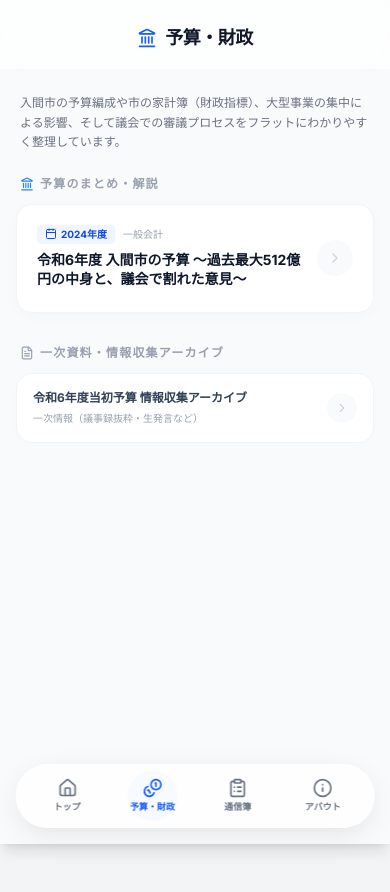
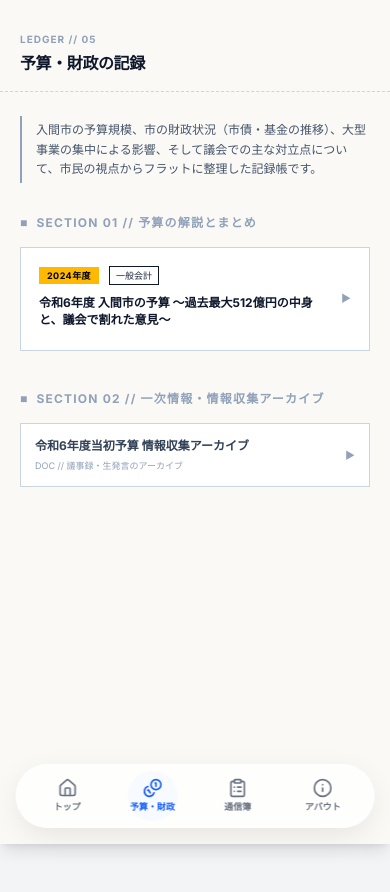
Before and after one commit to iruma-voice/open-iruma-app, a Next.js app: page /budget in a window 390 px wide. Shown: the top 892 px of the page. Built offline with nearby package versions, Linux system fonts and the light colour scheme.

Commit message:
style(mobile): redesign budget pages with Civic Ledger (stationery & ledger theme)

```diff
--- a/src/app/budget/[id]/page.tsx
+++ b/src/app/budget/[id]/page.tsx
@@ -1,7 +1,6 @@
 import fs from 'fs';
 import path from 'path';
 import Link from 'next/link';
-import { ChevronLeft } from 'lucide-react';
 import { notFound } from 'next/navigation';
 import AnchorNav from '../../../components/AnchorNav';
 import MarkdownRenderer from '../../../components/MarkdownRenderer';
@@ -32,18 +31,18 @@ export default async function BudgetDetailPage({ params }: { params: Promise<{ i
   }
 
   return (
-    <main className="min-h-screen bg-white pb-[160px]">
-      {/* Header */}
-      <div className="sticky top-0 z-50 bg-white/80 backdrop-blur-xl border-b border-slate-100/50 h-[60px] flex items-center shadow-[0_2px_10px_-3px_rgba(0,0,0,0.02)]">
-        <div className="flex items-center p-2 w-full">
-          <Link href="/budget" className="mr-2 flex items-center justify-center min-w-[44px] min-h-[44px] p-2 rounded-full hover:bg-gray-100 transition-transform active:scale-[0.92]">
-            <ChevronLeft className="w-6 h-6 text-gray-700" />
+    <main className="min-h-screen bg-[#FAF9F5] pb-[160px] font-sans text-slate-900">
+      {/* 帳簿ヘッダー（ミシン目の区切り） */}
+      <div className="sticky top-0 z-50 bg-[#FAF9F5]/90 backdrop-blur-md border-b border-dashed border-slate-300 h-[64px] flex items-center">
+        <div className="flex items-center px-4 w-full justify-between">
+          <Link href="/budget" className="mr-3 flex items-center justify-center w-9 h-9 border border-slate-300 rounded-none bg-white hover:bg-slate-50 transition-all duration-150 active:scale-[0.96]">
+            <span className="text-xs font-mono font-bold text-slate-800">◀</span>
           </Link>
-          <div className="flex-1 min-w-0 pr-4">
-            <div className="text-xs font-medium text-blue-600 mb-0.5 truncate">
-              予算・財政
+          <div className="flex-1 min-w-0 pr-2">
+            <div className="text-[9px] font-mono font-bold text-blue-700 tracking-wider mb-0.5 uppercase">
+              Ledger // Record
             </div>
-            <h1 className="text-sm font-bold text-gray-900 truncate">{budget.title}</h1>
+            <h1 className="text-xs font-bold text-slate-900 truncate">{budget.title}</h1>
           </div>
         </div>
       </div>
@@ -51,9 +50,11 @@ export default async function BudgetDetailPage({ params }: { params: Promise<{ i
       {/* Anchor Navigation */}
       <AnchorNav />
 
-      {/* Content Area */}
-      <div className="p-5 prose prose-slate prose-blockquote:not-italic prose-blockquote:font-normal max-w-none text-gray-800 text-base leading-relaxed space-y-6 break-words">
-        <MarkdownRenderer content={budget.content || "データがありません。"} />
+      {/* コンテンツエリア（ルーズリーフ・ノートの1ページを表現した白いフラットな紙） */}
+      <div className="px-4 mt-6">
+        <div className="bg-white border border-slate-300 rounded-none p-5 md:p-8 space-y-6 break-words">
+          <MarkdownRenderer content={budget.content || "データがありません。"} />
+        </div>
       </div>
     </main>
   );
--- a/src/app/budget/page.tsx
+++ b/src/app/budget/page.tsx
@@ -1,7 +1,6 @@
 import fs from 'fs';
 import path from 'path';
 import Link from 'next/link';
-import { ChevronRight, Landmark, FileText, Calendar } from 'lucide-react';
 
 export default function BudgetPage() {
   const dataPath = path.join(process.cwd(), 'src/data/budget_data.json');
@@ -22,87 +21,92 @@ export default function BudgetPage() {
   );
 
   return (
-    <main className="min-h-screen bg-gray-50 pb-[160px]">
-      {/* ヒーローヘッダー */}
-      <section className="pt-6 pb-4 px-5 sticky top-0 z-40 bg-white/70 backdrop-blur-xl border-b border-white/40 flex items-center justify-center shadow-[0_2px_10px_-3px_rgba(0,0,0,0.02)]">
-        <h1 className="text-lg font-extrabold tracking-tight text-gray-900 flex items-center gap-2">
-          <Landmark className="w-5 h-5 text-blue-600" />
-          予算・財政
+    <main className="min-h-screen bg-[#FAF9F5] pb-[160px] font-sans text-slate-900">
+      {/* 帳簿ヘッダー（ミシン目の区切り） */}
+      <section className="pt-8 pb-4 px-5 sticky top-0 z-40 bg-[#FAF9F5]/90 backdrop-blur-md border-b border-dashed border-slate-300 flex flex-col items-start">
+        <div className="flex items-center gap-2">
+          <span className="text-[10px] font-mono tracking-widest text-slate-400 uppercase font-bold">Ledger // 05</span>
+        </div>
+        <h1 className="text-base font-extrabold tracking-tight text-slate-900 mt-1">
+          予算・財政の記録
         </h1>
       </section>
 
-      {/* 説明文 */}
-      <div className="px-5 mt-6 mb-4">
-        <p className="text-xs text-gray-500 leading-relaxed">
-          入間市の予算編成や市の家計簿（財政指標）、大型事業の集中による影響、そして議会での審議プロセスをフラットにわかりやすく整理しています。
-        </p>
+      {/* 説明文（ファイリングされた帳簿のメタファー） */}
+      <div className="px-5 mt-6 mb-6">
+        <div className="border-l-2 border-slate-400 pl-3.5 py-1">
+          <p className="text-xs text-slate-600 leading-relaxed">
+            入間市の予算規模、市の財政状況（市債・基金の推移）、大型事業の集中による影響、そして議会での主な対立点について、市民の視点からフラットに整理した記録帳です。
+          </p>
+        </div>
       </div>
 
-      {/* 予算のまとめセクション */}
-      <div className="px-4 mt-6">
-        <h2 className="text-xs font-bold text-gray-400 uppercase tracking-widest mb-3 px-1 flex items-center gap-1.5">
-          <Landmark className="w-3.5 h-3.5 text-blue-500" />
-          予算のまとめ・解説
+      {/* 予算のまとめ（インデックスカード・スタイル） */}
+      <div className="px-5 mt-8">
+        <h2 className="text-xs font-mono font-bold text-slate-400 uppercase tracking-widest mb-4 flex items-center gap-2">
+          <span>■</span> SECTION 01 // 予算の解説とまとめ
         </h2>
         {summaryBudgets.length > 0 ? (
           <div className="flex flex-col gap-3">
             {summaryBudgets.map((item: any) => (
               <Link key={item.id} href={`/budget/${item.id}`} className="block group outline-none">
-                <article className="bg-white rounded-2xl p-5 border border-slate-100 shadow-[0_4px_20px_-4px_rgba(0,0,0,0.03)] hover:shadow-[0_8px_30px_-4px_rgba(0,0,0,0.08)] transition-all duration-300 active:scale-[0.98] flex items-center justify-between">
+                <article className="border border-slate-300 rounded-none p-4.5 bg-white hover:bg-slate-50 transition-colors duration-200 flex items-center justify-between">
                   <div className="flex-1 pr-4 min-w-0">
-                    <div className="flex items-center gap-2 mb-1.5">
-                      <span className="inline-flex items-center gap-1 px-2 py-0.5 bg-blue-50 text-blue-700 text-[10px] font-bold rounded">
-                        <Calendar className="w-3 h-3"/> 2024年度
+                    {/* スタンプ・捺印風のバッジ */}
+                    <div className="flex items-center gap-2.5 mb-2.5">
+                      <span className="bg-amber-400 text-black font-mono font-bold text-[9px] px-2 py-0.5 rounded-none tracking-wider">
+                        2024年度
                       </span>
-                      <span className="text-[10px] text-gray-400 font-medium">一般会計</span>
+                      <span className="border border-slate-900 font-mono text-[9px] px-1.5 py-0.5 text-slate-800">
+                        一般会計
+                      </span>
                     </div>
-                    <h3 className="text-sm font-bold text-slate-900 mb-1 leading-snug group-hover:text-blue-600 transition-colors">
+                    <h3 className="text-xs font-bold text-slate-900 mb-1 leading-snug group-hover:text-blue-600 transition-colors">
                       {item.title}
                     </h3>
                   </div>
-                  <div className="flex-shrink-0 text-slate-300 group-hover:text-blue-500 transition-colors bg-slate-50 p-2.5 rounded-full">
-                    <ChevronRight className="w-4 h-4" />
+                  <div className="flex-shrink-0 text-slate-400 font-mono text-[10px] ml-2 group-hover:text-blue-600 transition-colors">
+                    ▶
                   </div>
                 </article>
               </Link>
             ))}
           </div>
         ) : (
-          <div className="py-12 text-center bg-white rounded-2xl border border-gray-100 border-dashed">
-            <p className="text-gray-400 font-medium text-xs">データがありません。同期スクリプトを実行してください。</p>
+          <div className="py-12 text-center bg-white border border-dashed border-slate-300 rounded-none">
+            <p className="text-slate-400 font-mono text-xs">NO DATA RECORDED</p>
           </div>
         )}
       </div>
 
-      {/* 資料アーカイブセクション */}
-      <div className="px-4 mt-8">
-        <h2 className="text-xs font-bold text-gray-400 uppercase tracking-widest mb-3 px-1 flex items-center gap-1.5">
-          <FileText className="w-3.5 h-3.5 text-gray-400" />
-          一次資料・情報収集アーカイブ
+      {/* 資料アーカイブ（帳簿の1行スタイル） */}
+      <div className="px-5 mt-10">
+        <h2 className="text-xs font-mono font-bold text-slate-400 uppercase tracking-widest mb-4 flex items-center gap-2">
+          <span>■</span> SECTION 02 // 一次情報・情報収集アーカイブ
         </h2>
         {archiveBudgets.length > 0 ? (
-          <div className="flex flex-col gap-3">
+          <div className="flex flex-col border-t border-slate-300">
             {archiveBudgets.map((item: any) => (
               <Link key={item.id} href={`/budget/${item.id}`} className="block group outline-none">
-                <article className="bg-white rounded-2xl p-4 border border-slate-100 shadow-[0_2px_12px_-3px_rgba(0,0,0,0.02)] hover:shadow-[0_6px_24px_-4px_rgba(0,0,0,0.06)] transition-all duration-300 active:scale-[0.98] flex items-center justify-between">
+                <article className="border-b border-l border-r border-slate-300 rounded-none p-3.5 bg-white hover:bg-slate-50 transition-colors duration-200 flex items-center justify-between">
                   <div className="flex-1 pr-4 min-w-0">
                     <h3 className="text-xs font-bold text-slate-700 leading-snug group-hover:text-blue-600 transition-colors truncate">
                       {item.title}
                     </h3>
-                    <p className="text-[10px] text-gray-400 mt-1 flex items-center gap-1">
-                      <span>一次情報（議事録抜粋・生発言など）</span>
-                    </p>
+                    <div className="text-[9px] font-mono text-slate-400 mt-1 flex items-center gap-1">
+                      <span>DOC // 議事録・生発言のアーカイブ</span>
+                    </div>
                   </div>
-                  <div className="flex-shrink-0 text-slate-300 group-hover:text-blue-500 transition-colors bg-slate-50 p-2 rounded-full">
-                    <ChevronRight className="w-3.5 h-3.5" />
+                  <div className="flex-shrink-0 text-slate-400 font-mono text-[10px] ml-2 group-hover:text-blue-600 transition-colors">
+                    ▶
                   </div>
                 </article>
               </Link>
             ))}
           </div>
         ) : (
-          <div className="py-8 text-center bg-white rounded-2xl border border-gray-100 border-dashed">
-            <p className="text-gray-400 font-medium text-xs">データがありません。</p>
+          <div className="py-8 text-center bg-white border border-dashed border-slate-300 rounded-none">
+            <p className="text-slate-400 font-mono text-xs">NO DATA RECORDED</p>
           </div>
         )}
       </div>
```
